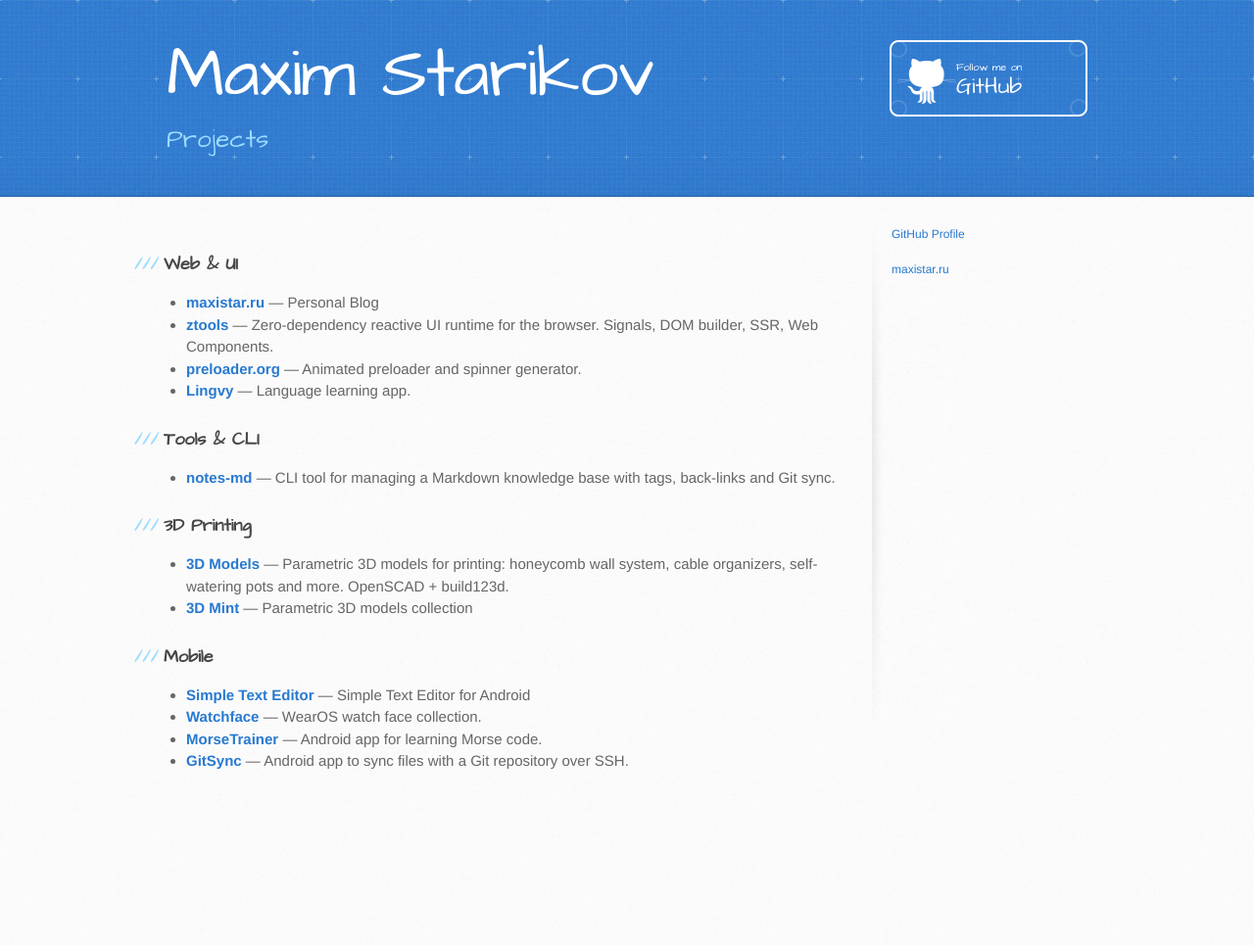
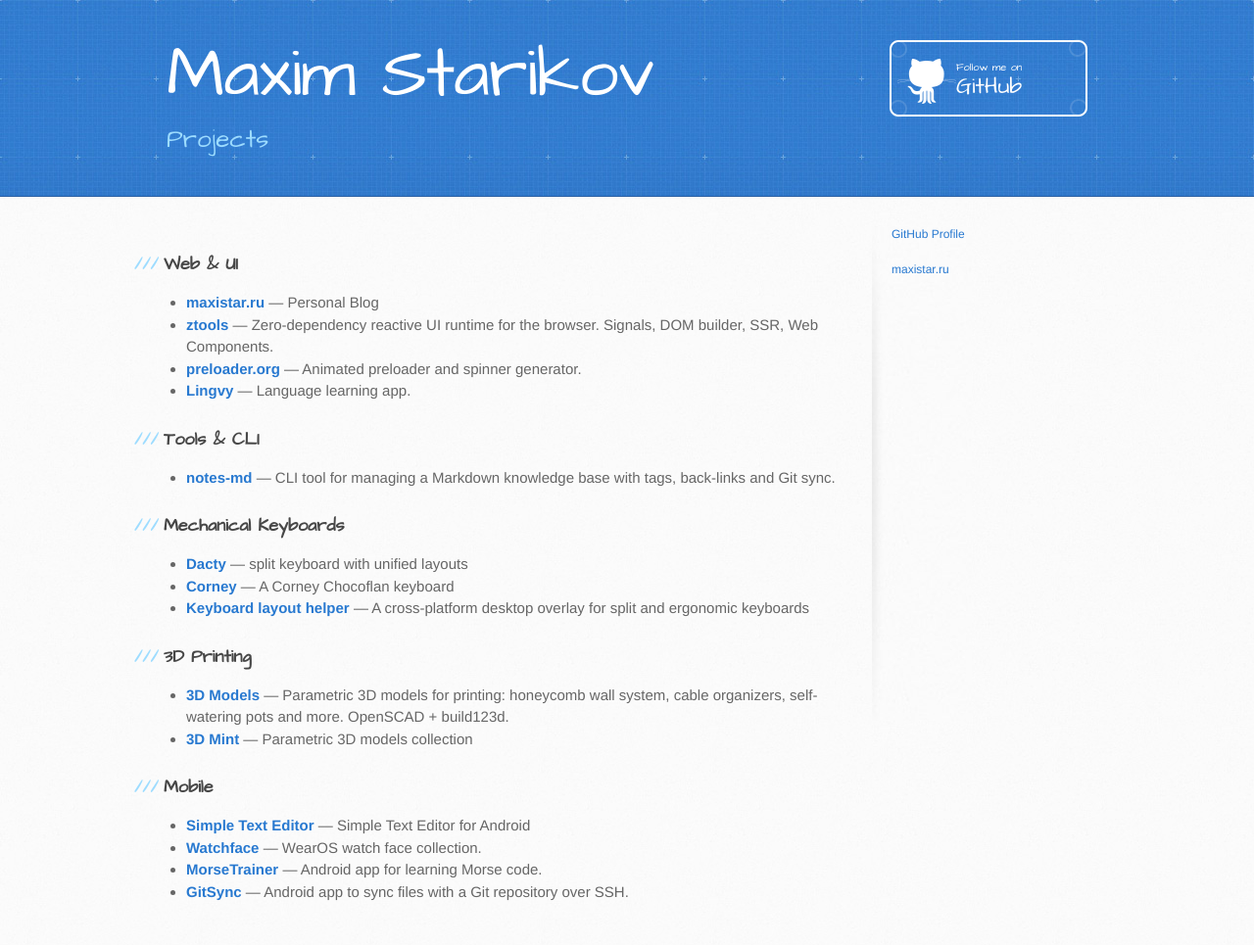
Before and after one commit to maxistar/maxistar.github.io, a Jekyll site: the page built from index.md, in a window 1280 px wide. Shown: the whole page at 98% size. Built offline with Jekyll 4.4.1, drawn with Linux system fonts in a browser that asks for light colours; before the commit the page ends 900 px from its top, so only the background shows below that.

Commit message:
add keyboard projects

```diff
--- a/_data/projects.yml
+++ b/_data/projects.yml
@@ -18,6 +18,19 @@
     - name: notes-md
       url: https://github.com/maxistar/notes-md
       description: "CLI tool for managing a Markdown knowledge base with tags, back-links and Git sync."
+
+- category: Mechanical Keyboards
+  projects:
+    - name: Dacty
+      url: https://github.com/maxistar/dacty
+      description: "split keyboard with unified layouts"
+    - name: Corney
+      url: https://github.com/maxistar/corney
+      description: "A Corney Chocoflan keyboard"
+    - name: Keyboard layout helper
+      url: https://projects.maxistar.me/keyboard_helper/
+      description: "A cross-platform desktop overlay for split and ergonomic keyboards"
+
 
 - category: 3D Printing
   projects:
```
